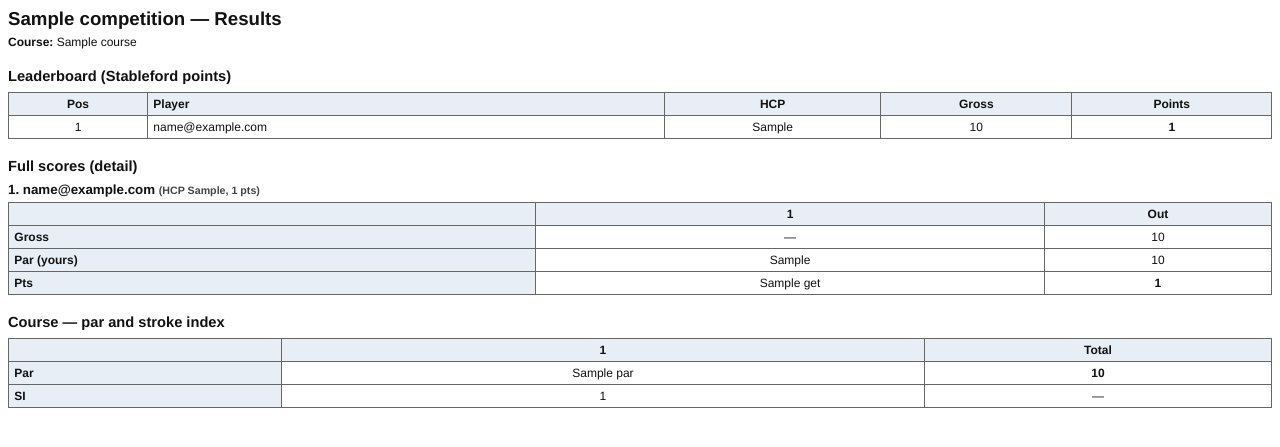
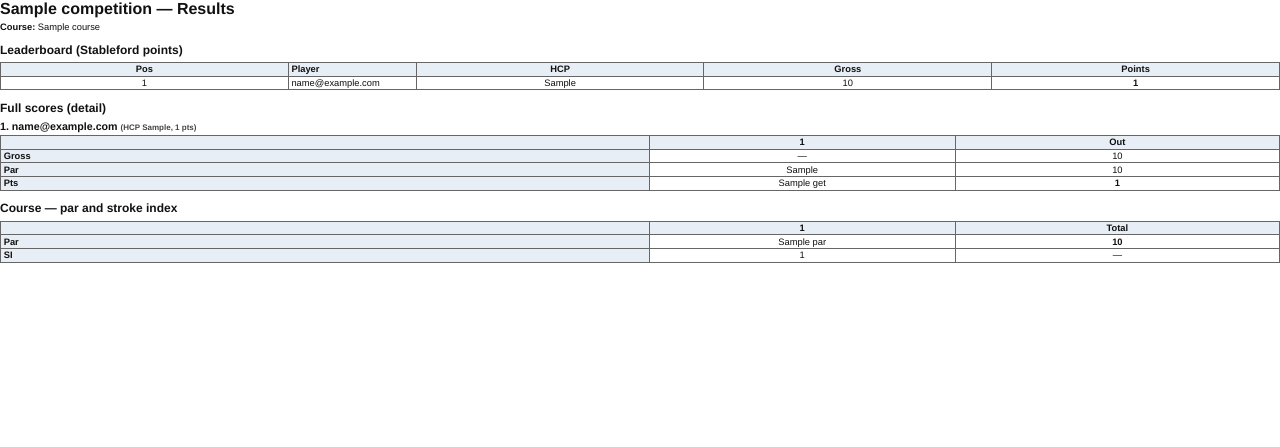
Before and after one commit to tdmakepeace/Golf_Society_Stableford_App, a Python web app: template templates/admin/results_pdf.html in a window 1280 px wide. Shown: the top 447 px of the page. Run offline with Jinja, Linux system fonts and the light colour scheme; the template is opened without the code that fills it: most values are stand-ins (such as "Sample title", 1, 10 or a date in 2020).

Commit message:
Tighten results PDF layout for landscape single-page width.
Reduce PDF font sizes by 2pt and use fixed table columns so 18-hole scorecards fit within A4 landscape margins.

Co-authored-by: Cursor <cursoragent@cursor.com>

```diff
--- a/templates/admin/results_pdf.html
+++ b/templates/admin/results_pdf.html
@@ -4,19 +4,54 @@
   <meta charset="UTF-8">
   <title>{{ competition.name }} — Results</title>
   <style>
-    @page { size: A4 landscape; margin: 12mm; }
-    body { font-family: Helvetica, Arial, sans-serif; font-size: 9pt; color: #111; }
-    h1 { font-size: 14pt; margin: 0 0 4pt; }
-    h2 { font-size: 11pt; margin: 14pt 0 6pt; page-break-after: avoid; }
-    p { margin: 0 0 10pt; }
-    table { width: 100%; border-collapse: collapse; margin-bottom: 10pt; }
-    th, td { border: 1px solid #666; padding: 3pt 4pt; text-align: center; }
+    @page { size: A4 landscape; margin: 10mm; }
+    * { box-sizing: border-box; }
+    body {
+      font-family: Helvetica, Arial, sans-serif;
+      font-size: 7pt;
+      color: #111;
+      margin: 0;
+      max-width: 100%;
+    }
+    h1 { font-size: 12pt; margin: 0 0 3pt; }
+    h2 { font-size: 9pt; margin: 8pt 0 4pt; page-break-after: avoid; }
+    p { margin: 0 0 6pt; }
+    table {
+      width: 100%;
+      max-width: 100%;
+      table-layout: fixed;
+      border-collapse: collapse;
+      margin-bottom: 6pt;
+    }
+    th, td {
+      border: 1px solid #666;
+      padding: 1pt 2pt;
+      text-align: center;
+      overflow: hidden;
+      word-wrap: break-word;
+    }
     th { background: #e8eef5; font-weight: bold; }
-    td.player, th.player { text-align: left; }
+    td.player, th.player {
+      text-align: left;
+      width: 10%;
+    }
+    .score-table th:not(.player),
+    .score-table td:not(.player) {
+      width: 4.72%;
+    }
+    .score-table th:last-child,
+    .score-table td:last-child {
+      width: 5%;
+    }
     .section { page-break-inside: avoid; }
-    .player-block { margin-bottom: 12pt; page-break-inside: avoid; }
-    .player-block h3 { font-size: 10pt; margin: 0 0 4pt; text-align: left; }
-    .muted { color: #444; font-size: 8pt; }
+    .player-block { margin-bottom: 8pt; page-break-inside: avoid; }
+    .player-block h3 {
+      font-size: 8pt;
+      margin: 0 0 2pt;
+      text-align: left;
+      word-wrap: break-word;
+    }
+    .muted { color: #444; font-size: 6pt; }
   </style>
 </head>
 <body>
@@ -53,7 +88,7 @@
   {% for row in leaderboard %}
     <div class="player-block">
       <h3>{{ loop.index }}. {{ row.email }} <span class="muted">(HCP {{ row.playing_handicap }}, {{ row.total_points }} pts)</span></h3>
-      <table>
+      <table class="score-table">
         <thead>
           <tr>
             <th class="player"></th>
@@ -72,7 +107,7 @@
             <td>{{ row.gross_total if row.gross_total is not none else '—' }}</td>
           </tr>
           <tr>
-            <th class="player" scope="row">Par (yours)</th>
+            <th class="player" scope="row">Par</th>
             {% for h in holes %}
               <td>{{ row.user_par_by_hole[h.hole_number] }}</td>
             {% endfor %}
@@ -92,7 +127,7 @@
 
   <div class="section">
     <h2>Course — par and stroke index</h2>
-    <table>
+    <table class="score-table">
       <thead>
         <tr>
           <th class="player"></th>
```
